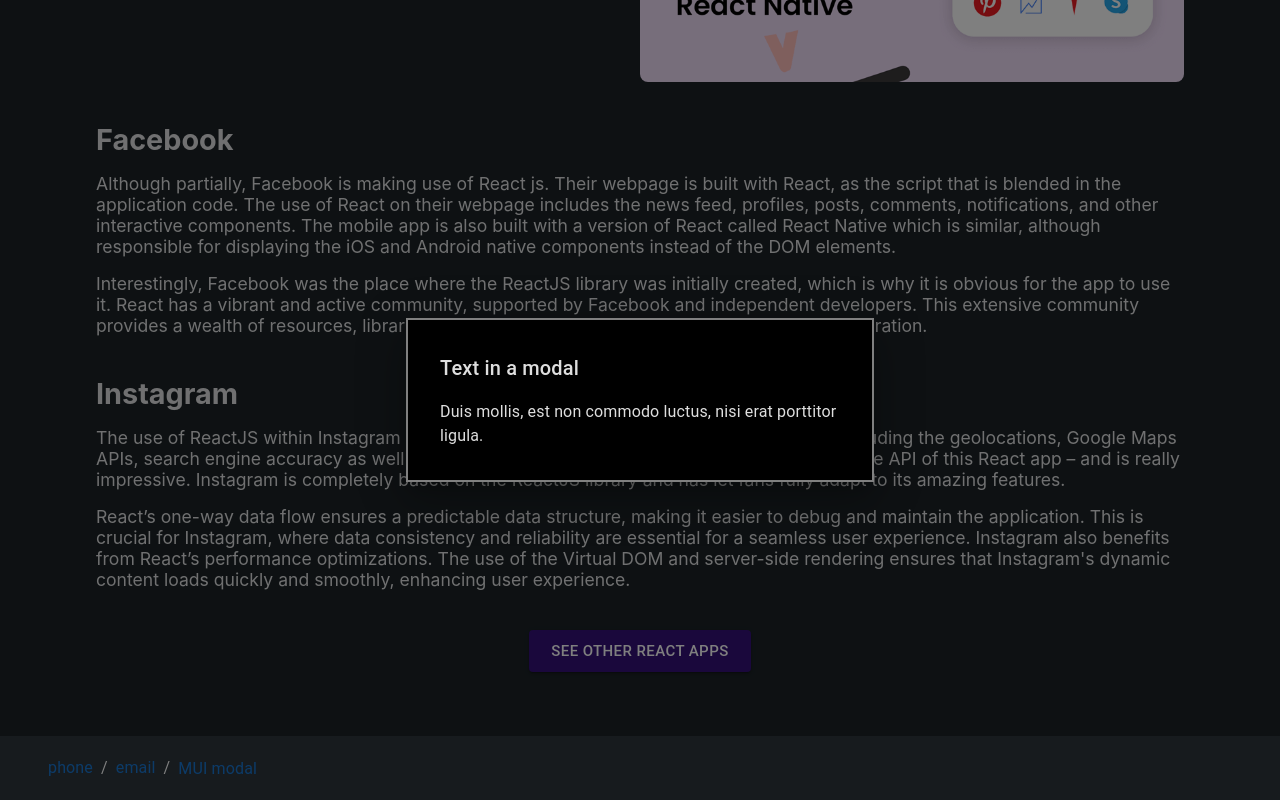
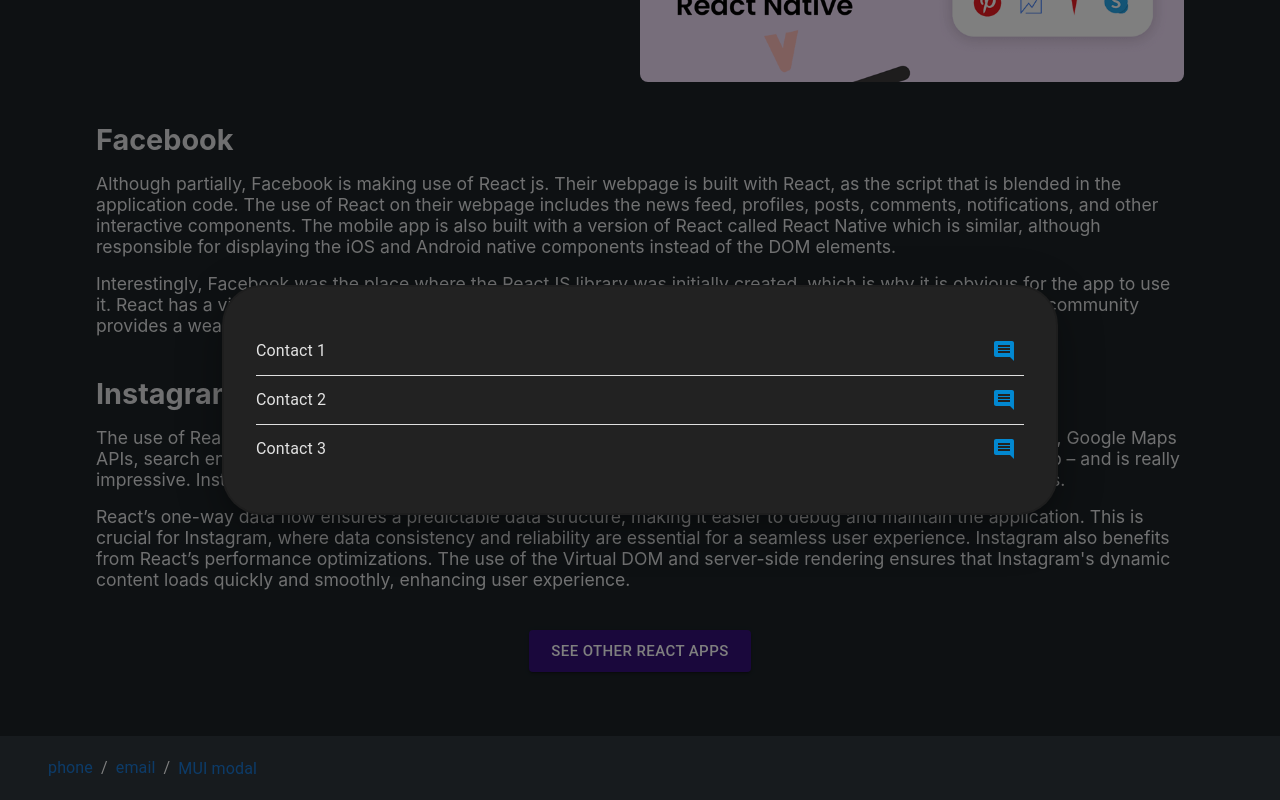
Before and after one commit to IlyaKhmialkov/MOHIWCS, a React (Vite) app in the folder BRULab/: page /apps in a window 1280 px wide. Both pictures are taken after a click on the button "MUI modal". Shown: the part 353-1153 px from the top of the page. Built offline with nearby package versions, Linux system fonts and the light colour scheme.

Commit message:
feat: add List & Divider components

```diff
--- a/BRULab/src/components/Footer/MUIModal/MUIModal.tsx
+++ b/BRULab/src/components/Footer/MUIModal/MUIModal.tsx
@@ -1,4 +1,5 @@
-import { Modal, Box, Typography } from "@mui/material";
+import { Modal, Box, List, ListItem, ListItemText, IconButton, Divider } from "@mui/material";
+import CommentIcon from "@mui/icons-material/Comment";
 
 interface IMUIModalParams {
     open: boolean;
@@ -10,9 +11,11 @@
     top: "50%",
     left: "50%",
     transform: "translate(-50%, -50%)",
-    width: 400,
-    bgcolor: "#000",
-    border: "2px solid rgba(255, 255, 255, 0.5)",
+    width: "60vw",
+    bgcolor: "#222",
+    border: "2px solid",
+    borderColor: "divider",
+    borderRadius: 10,
     boxShadow: 24,
     p: 4,
 };
@@ -21,19 +24,45 @@
     const handleClose = () => setOpen(false);
 
     return (
-        <Modal
-            open={open}
-            onClose={handleClose}
-            aria-labelledby="modal-modal-title"
-            aria-describedby="modal-modal-description"
-        >
+        <Modal open={open} onClose={handleClose}>
             <Box sx={style}>
-                <Typography id="modal-modal-title" variant="h6" component="h2">
-                    Text in a modal
-                </Typography>
-                <Typography id="modal-modal-description" sx={{ mt: 2 }}>
-                    Duis mollis, est non commodo luctus, nisi erat porttitor ligula.
-                </Typography>
+                <List sx={{ bgcolor: "inherit" }}>
+                    <ListItem
+                        key={"i1"}
+                        disableGutters
+                        secondaryAction={
+                            <IconButton aria-label="comment" color="info">
+                                <CommentIcon />
+                            </IconButton>
+                        }
+                    >
+                        <ListItemText primary={`Contact 1`} />
+                    </ListItem>
+                    <Divider key={"d1"} component="li" sx={{ backgroundColor: "#fff" }} />
+                    <ListItem
+                        key={"i2"}
+                        disableGutters
+                        secondaryAction={
+                            <IconButton aria-label="comment" color="info">
+                                <CommentIcon />
+                            </IconButton>
+                        }
+                    >
+                        <ListItemText primary={`Contact 2`} />
+                    </ListItem>
+                    <Divider key={"d2"} component="li" sx={{ backgroundColor: "#fff" }} />
+                    <ListItem
+                        key={"i3"}
+                        disableGutters
+                        secondaryAction={
+                            <IconButton aria-label="comment" color="info">
+                                <CommentIcon />
+                            </IconButton>
+                        }
+                    >
+                        <ListItemText primary={`Contact 3`} />
+                    </ListItem>
+                </List>
             </Box>
         </Modal>
     );
```
Also changed, not shown: BRULab/src/main.tsx (+4 -3 lines).
